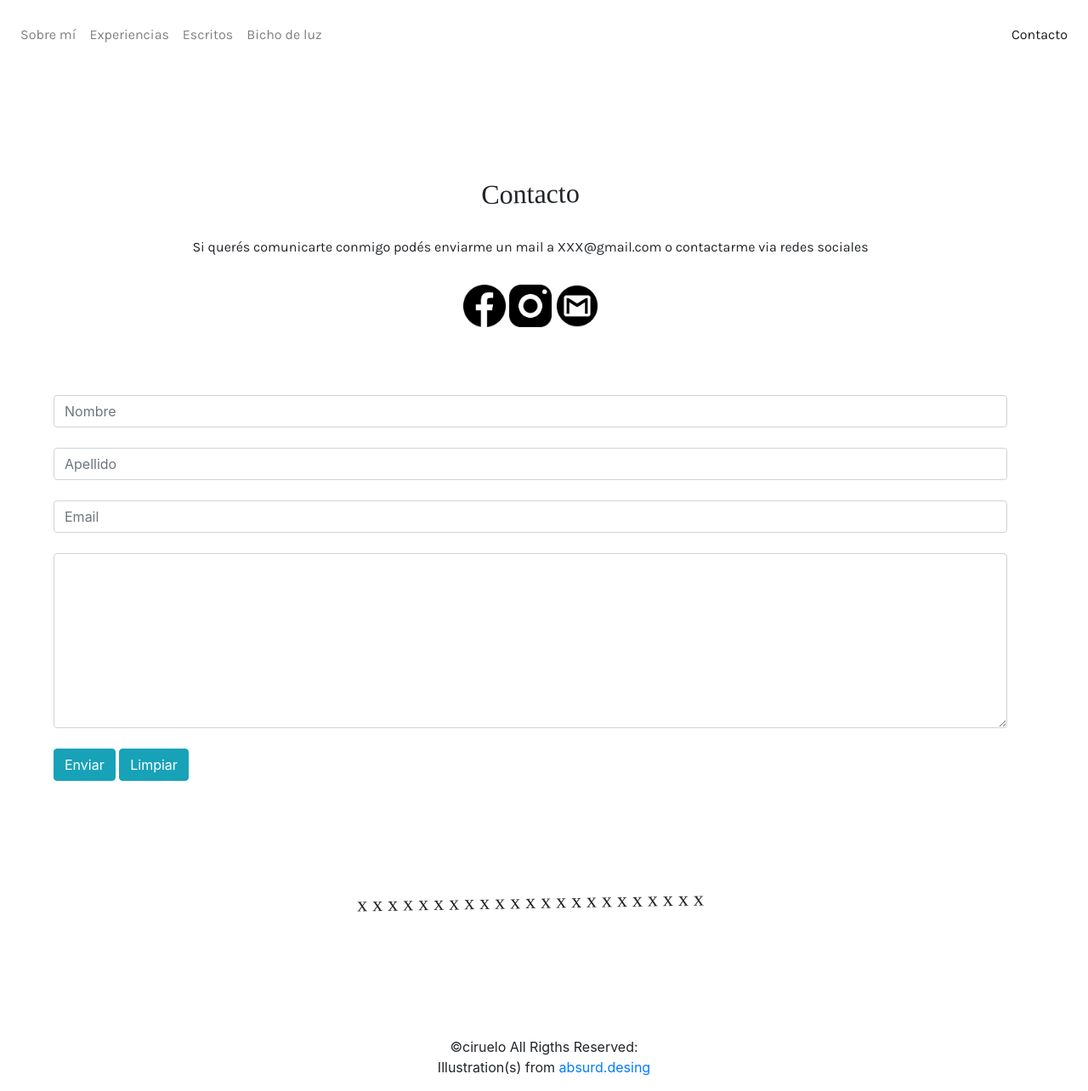
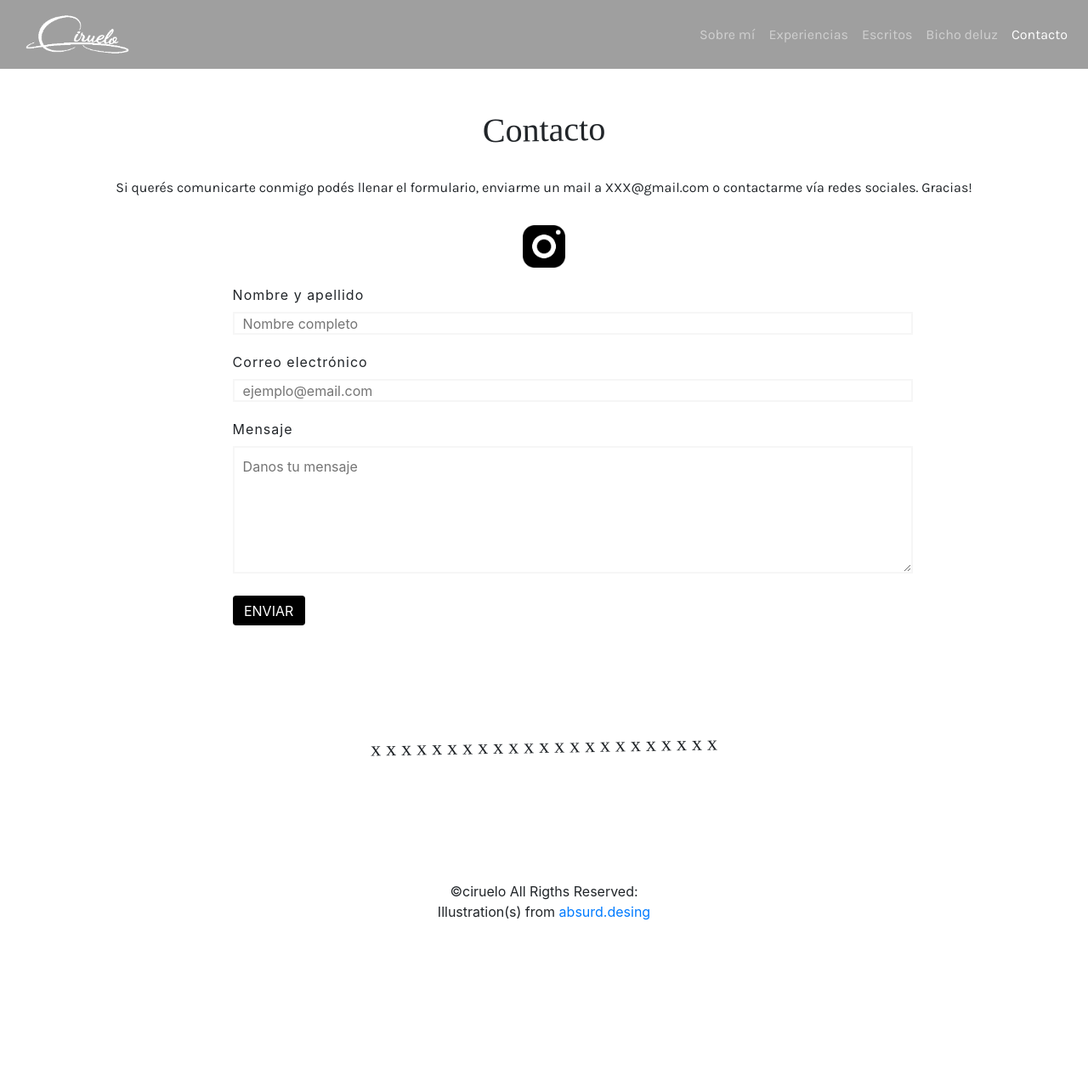
Before and after one commit to aortiz20/Ciruelo, a PHP site: page /pages/contacto.html in a window 1280 px wide. Shown: the whole page at 85% size. After the commit the page ends 1083 px from the top, so only its background shows below. Run offline with PHP 8.4, Linux system fonts and the light colour scheme; some web fonts are replaced.

Commit message:
agregue texto que falta y formulario

```diff
--- a/pages/contacto.html
+++ b/pages/contacto.html
@@ -22,42 +22,27 @@
     <link rel="stylesheet" href="../css/style.css" />
     <title>Contacto</title>
   </head>
-  <body data-spy="scroll" data-target=".navbar" data-offset="50">
-    <nav id="prueba" class="navbar navbar-expand-lg navbar-light sticky-top">
-
-      <!--  Show this only on mobile to medium screens  -->
-
-        <a class="navbar-brand d-lg-none" href="index.html"><img src="../imagenes/LOGOTIPO.png" width="200px" alt="Ciruelo"></a>
-
-        <button class="navbar-toggler" type="button" data-toggle="collapse" data-target="#navbarToggle" aria-controls="navbarToggle" aria-expanded="false" aria-label="Toggle navigation">
+  <body data-spy="scroll" data-target="#navbar-example" data-offset="50">
+    <nav id="navbar-example" class="navbar navbar-expand-lg navbar-dark color sticky-top">
+      <a class="navbar-brand" href="../index.html"><img src="../imagenes/LOGOTIPO.png" width="150px" alt="Ciruelo"></a>
+      <button class="navbar-toggler" type="button" data-toggle="collapse" data-target="#navbarSupportedContent" aria-controls="navbarSupportedContent" aria-expanded="false" aria-label="Toggle navigation">
         <span class="navbar-toggler-icon"></span>
       </button>
 
-      <!--  Use flexbox utility classes to change how the child elements are justified  -->
-        <div class="collapse navbar-collapse justify-content-between" id="navbarToggle">
-          <ul class="navbar-nav">
-              <li>
-                <a class="nav-link active" href="../index.html">Sobre mí</a>
+      <div class="collapse navbar-collapse" id="navbarSupportedContent">
+        <ul class="navbar-nav ml-auto">
+          <li class="nav-item">
+            <a class="nav-link" href="../index.html#sobremi">Sobre mí</a>
           </li>
           <li class="nav-item">
-                <a class="nav-link" href="../index.html">Experiencias</a>
+            <a class="nav-link" href="../index.html#experiencias">Experiencias</a>
           </li>
           <li class="nav-item">
-                <a class="nav-link" href="#">Escritos</a>
+            <a class="nav-link" href="../index.html#escritos">Escritos</a>
           </li>
           <li class="nav-item">
-                <a class="nav-link" href="http://bichodeluz.com.ar/" target="_blank">Bicho de luz</a>
+            <a class="nav-link" href="../index.html#bichodeluz">Bicho deluz</a>
           </li>
-              <!-- Link wordpress-->
-            </ul>
-
-
-      <!--   Show this only lg screens and up   -->
-        <div>
-        <a class="navbar-brand d-none d-lg-block abs-center-x" href="#"><img src="../imagenes/LOGOTIPO.png" width="150px" alt=""></a>
-        </div>
-          <ul class="navbar-nav">
-
           <li class="nav-item">
             <a class="nav-link" href="#contacto">Contacto</a>
           </li>
@@ -65,51 +50,27 @@
       </div>
     </nav>
 
-    <div id="contacto" class="body">
+    <div id="contacto">
       <h2 class="text-center titulos">Contacto</h2>
       <p class="text-center texto general">
-        Si querés comunicarte conmigo podés enviarme un mail a XXX@gmail.com o
-        contactarme via redes sociales
+        Si querés comunicarte conmigo podés llenar el formulario, enviarme un mail a XXX@gmail.com o  contactarme vía redes sociales. Gracias!
       </p>
 
-      <div class=" container-fluid  text-center">
-        <a href="linkafacebook"><img src="../imagenes/face.png" alt="Facebook" width="50" /></a>
+      <div class="container-fluid  text-center">
         <a href="linkaig"> <img src="../imagenes/ig.png" alt="Instagram" width="50" /></a>
-        <a href="mailto:xxx@gmail.com"><img src="../imagenes/gmail.png" alt="Gmail" width="50"></a>
       </div>
 
-      <div class=" container-fluid formulario">
-        <form class="margenesServicios" action="#">
-          <input
-            type="text"
-            class="form-control"
-            name="Nombre"
-            placeholder="Nombre"
-          /><br />
-          <input
-            type="text"
-            class="form-control"
-            name="Apellido"
-            placeholder="Apellido"
-          /><br />
-          <input
-            type="email"
-            class="form-control"
-            name="Correo"
-            placeholder="Email"
-          /><br />
-          <textarea
-            class="form-control"
-            name="Comentarios"
-            rows="8"
-            cols="40"
-          ></textarea
-          ><br />
-          <button type="submit" class="btn btn-info" value="Enviar">
-            Enviar
-          </button>
-          <button type="reset" class="btn btn-info" value="Limpiar">
-            Limpiar
+
+      <div id="formulario">
+      <form method="post" action="index.php">
+        <label for="nombre">Nombre y apellido</label>
+        <input id="nombre" name="nombre" placeholder="Nombre completo">
+        <label for="email">Correo electrónico</label>
+        <input id="email" name="email" type="email" placeholder="ejemplo@email.com">
+        <label for="mensaje">Mensaje</label>
+        <textarea id="mensaje" name="mensaje" placeholder="Danos tu mensaje"></textarea>
+        <button id="submit" name="submit"  class="btn btn-primary" type="submit" value="Enviar">
+          ENVIAR
         </button>
       </form>
       </div>
--- a/scss/estilos.scss
+++ b/scss/estilos.scss
@@ -63,19 +63,23 @@ margin: 8rem 5rem 8rem 3rem;
 //tipografia
 .titulos {
     font-family: $titulos;
-    font-size: 2rem;
+    font-size: 2.5rem;
     transform: rotate(-1deg);
+    margin: 2rem 1rem 2rem 1rem
+
 }
 
 .subtitulos {
     font-family: $titulos;
     font-size: 1.5rem;
     transform: rotate(-1deg);
+    margin: 2rem 1rem 2rem 1rem
 }
 
 .general {
     font-family: $general;
     font-size: 1rem;
+    margin: 2rem 1rem 2rem 1rem
 }
 
 //texto
@@ -182,7 +186,66 @@ html {
 }
 
 #subir {
-    transform: translateY(-15%);
+    transform: translateY(-17%);
 }
+
+//botones
+.btn-centro {
+    display: flex;
+    flex-direction: row;
+    justify-content: center;
+}
+
+.btn-primary, .btn-primary:hover, .btn-primary:active, .btn-primary:visited {
+    background-color: #000000 !important;
+}
+
+//formulario
+#formulario {
+    width: 50%;
+    margin: 0% 0% 0% 12%;
+   }
+label {
+    display:block;
+    margin-top:20px;
+    letter-spacing:1px;
+}
+
+.principal {
+    display:block;
+    margin:0 auto;
+    width:510px;
+    color: #666666;
+    font-family:Arial;
+}
+
+form {
+    margin:0 auto;
+    width:400px;
+}
+
+input, textarea {
+    width:50rem;
+    height:27px;
+    background: white;
+    border:2px solid #f6f6f6;
+    padding:10px;
+    margin-top:5px;
+    font-size:10px;
+    color:#ffffff;
+}
+
+textarea {
+    height:150px;
+}
+
+#submit {
+    width:85px;
+    height:35px;
+    border:none;
+    margin-top:20px;
+    cursor:pointer;
+}
+
 @import url("https://fonts.googleapis.com/css2?family=Karla:ital,wght@0,200;0,300;0,400;0,500;0,600;0,700;0,800;1,200;1,300;1,400;1,500;1,600;1,700;1,800&display=swap");
 @import "../bootstrap/scss/bootstrap.scss";
```
Also changed, not shown: index.html (+46 -16 lines), index.php (added, +15 -0 lines), css/style.css. Lines whose indentation alone changed are shown as unchanged.
